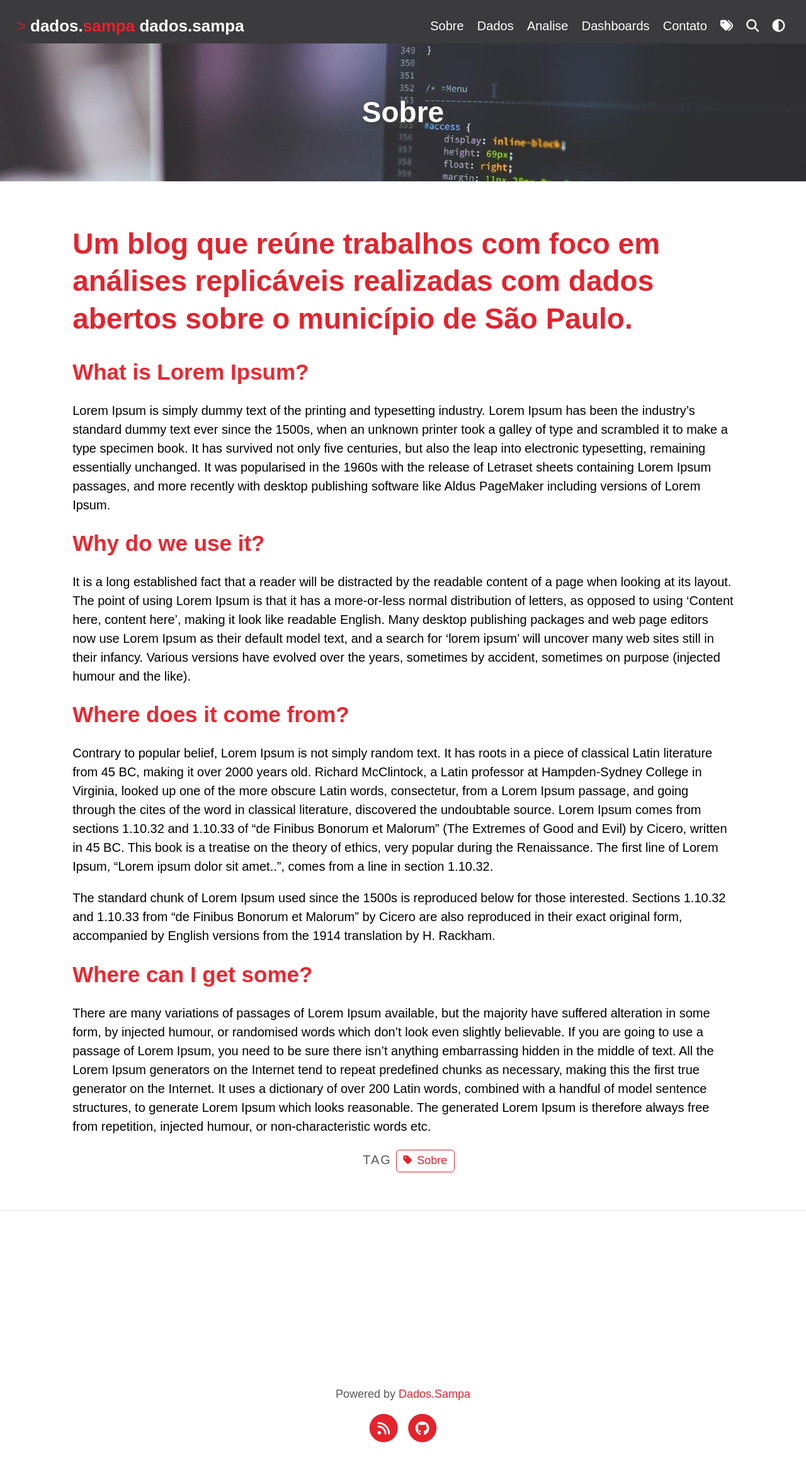
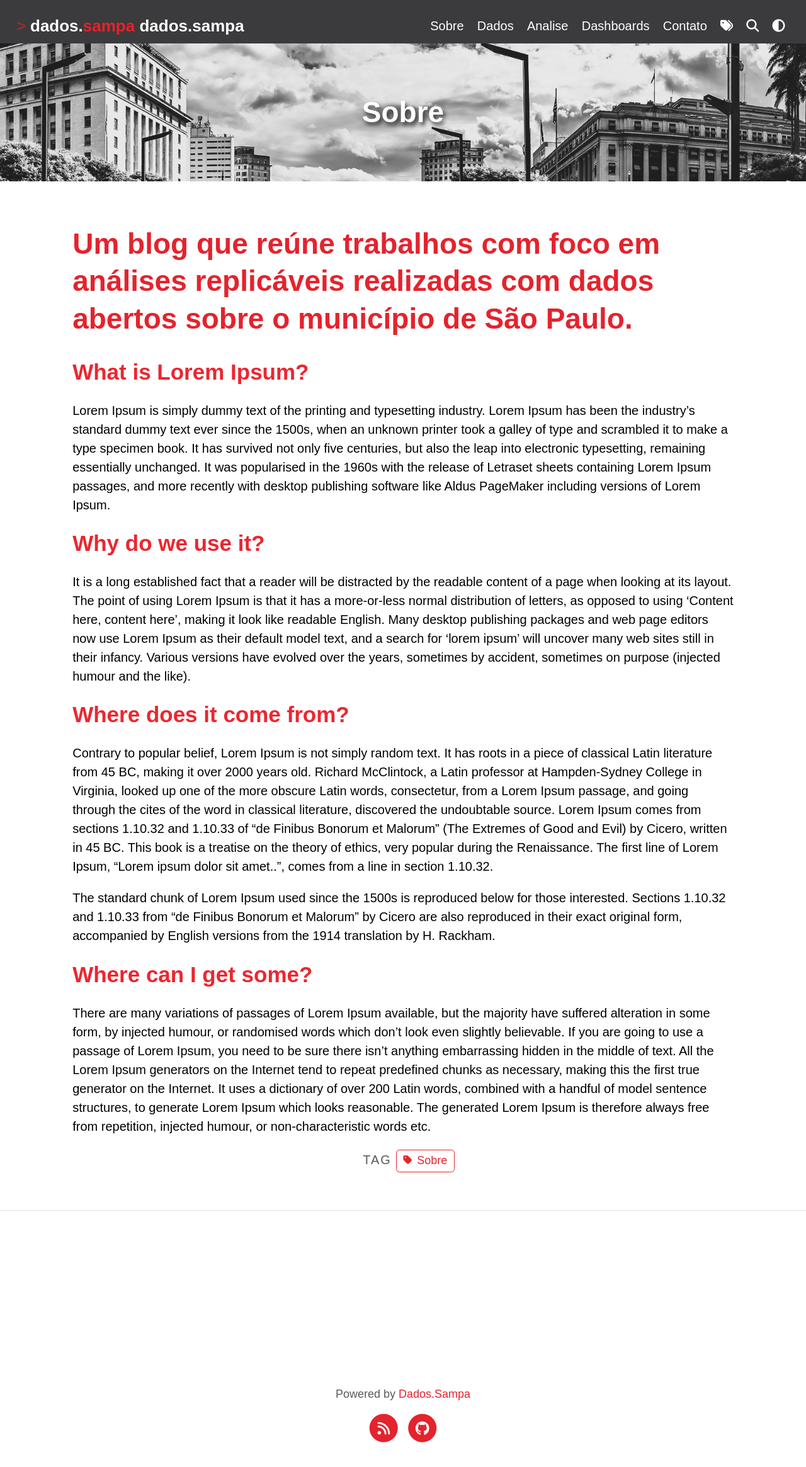
Before and after one commit to Ana-CAS-Machado/dados.sampa, a Jekyll site: the page built from pages/Sobre.md, in a window 1280 px wide. Shown: the whole page at 63% size. Built offline with Jekyll 4.4.1, drawn with Linux system fonts in a browser that asks for light colours; a script that is not in the unit is left out.

Commit message:
alterando as imgs

```diff
--- a/pages/Sobre.md
+++ b/pages/Sobre.md
@@ -2,7 +2,7 @@
 layout: page
 title: Sobre
 permalink: /sobre/
-feature-img: "assets/img/pexels/computer.jpeg"
+feature-img: "assets/img/pexels/pexels-photo.png"
 tags: [Sobre]
 ---
 
```
Also changed, not shown: pages/contato.md (+1 -1 lines), assets/img/pexels/pexels-photo.png, assets/img/pexels/viaduto.png (added).
